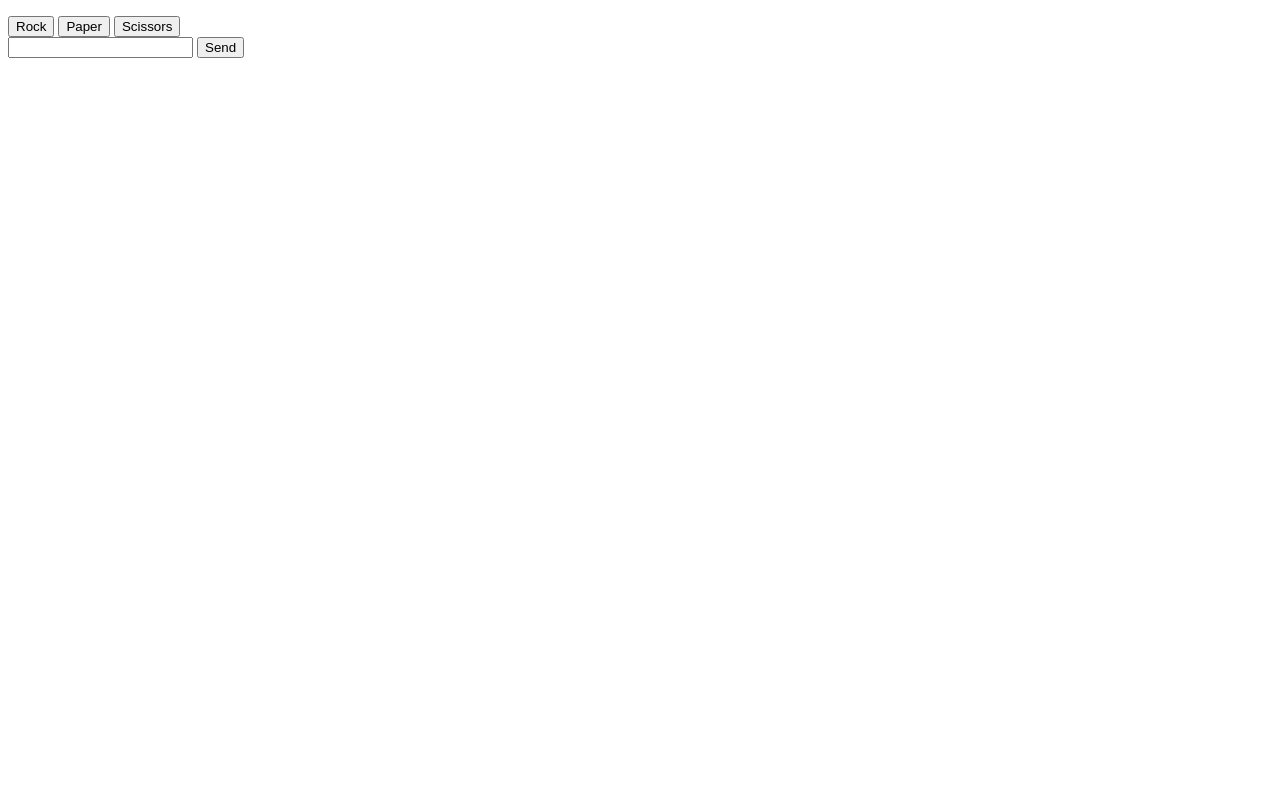
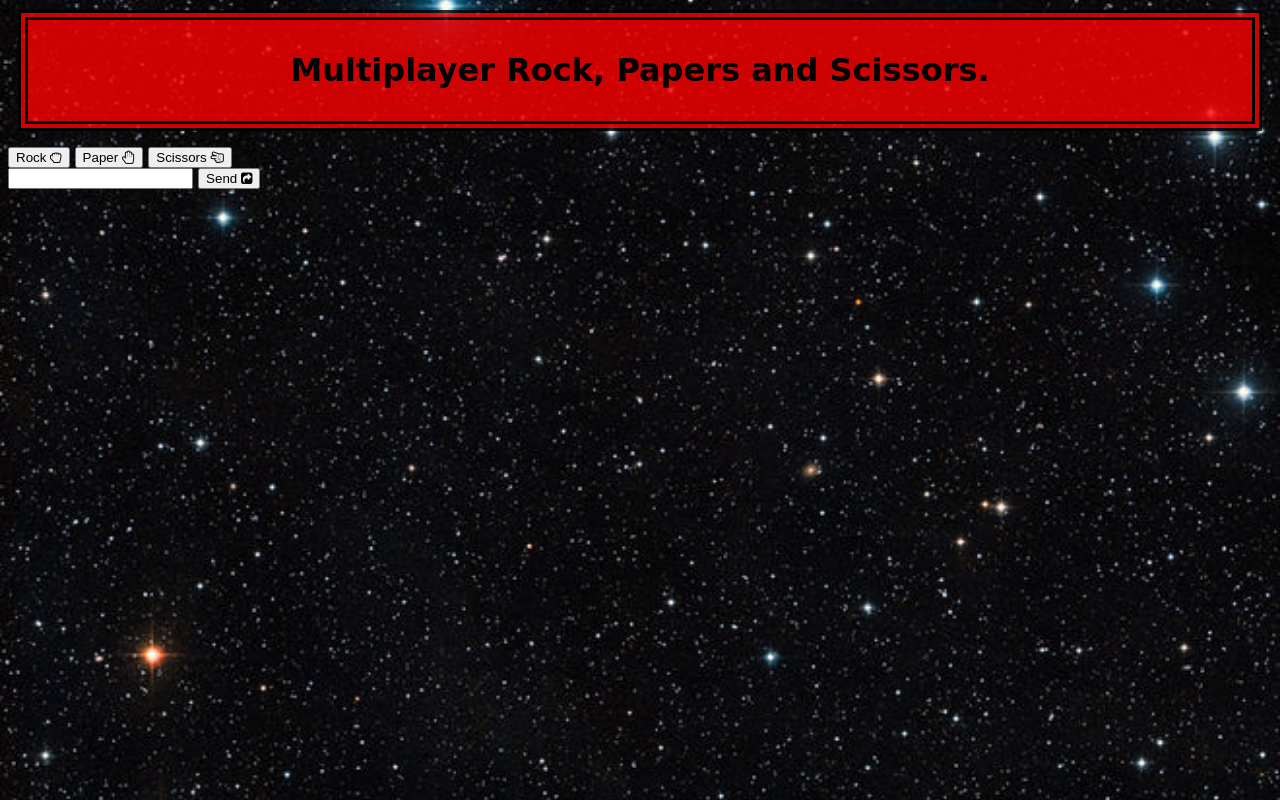
Before and after one commit to ejpelagio/RPS-Multiplayer, a plain HTML site: page index.html in a window 1280 px wide. Drawn offline with nearby package versions, Linux system fonts and the light colour scheme.

Commit message:
css style update

```diff
--- a/assets/css/style.css
+++ b/assets/css/style.css
@@ -0,0 +1,20 @@
+body {
+	font-family: 'Bungee Inline', cursive;
+	background-image: url(../images/space.jpg);
+	background-repeat: no-repeat;
+	background-position: center;
+	background-attachment: fixed;
+	color:black;
+	background-size: cover;
+
+}
+.MainHeader{
+	display: block;
+	padding: 10px;
+	margin: 10px;
+	background: Red;
+	text-align: center;
+	border-style: double;
+	border-width: 10px;
+	opacity: 0.8
+};
--- a/index.html
+++ b/index.html
@@ -3,6 +3,19 @@
     <head>
         <meta charset="utf-8">
         <title>RPS Multiplayer</title>
+        <!--Fontawesome CDN-->
+        <link rel="stylesheet" href="https://cdnjs.cloudflare.com/ajax/libs/font-awesome/4.7.0/css/font-awesome.min.css">
+        <!-- CSS CDN-->
+        <link rel="stylesheet" href="assets/css/style.css">
+        <!-- jQuery CDN -->
+        <script type="text/javascript" src="https://code.jquery.com/jquery-2.2.0.min.js"></script>
+        <!-- Game Logic -->
+        <script type="text/javascript" src="assets/javascript/game.js"></script>
+        <div class="MainHeader">
+
+            <h1>Multiplayer Rock, Papers and Scissors.</h1>
+
+        </div>
     </head>
     <body>
 
@@ -11,14 +24,15 @@
                 <ul id="chat"></ul>
             </div>
             <div class="game-controls">
-                <button id="rock">Rock</button>
-                <button id="paper">Paper</button>
-                <button id="scissors">Scissors</button>
+                <button id="rock">Rock <i class="fa fa-hand-rock-o" aria-hidden="true"></i></button>
+                <button id="paper">Paper
+                <i class="fa fa-hand-paper-o" aria-hidden="true"></i></button>
+                <button id="scissors">Scissors <i class="fa fa-hand-scissors-o" aria-hidden="true"></i></button>
             </div>
             <div class="chat-controls">
                 <form id="chat-form">
                     <input id="chat-input"/>
-                    <button>Send</button>
+                    <button>Send <i class="fa fa-share-square" aria-hidden="true"></i></button>
                 </form>
             </div>
         </div>
```
Also changed, not shown: assets/images/space.jpg (added).
